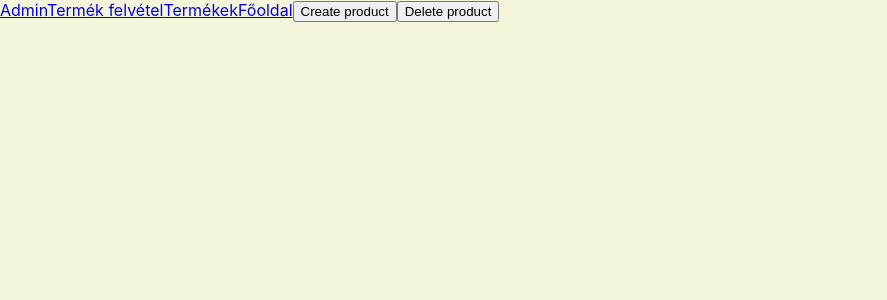
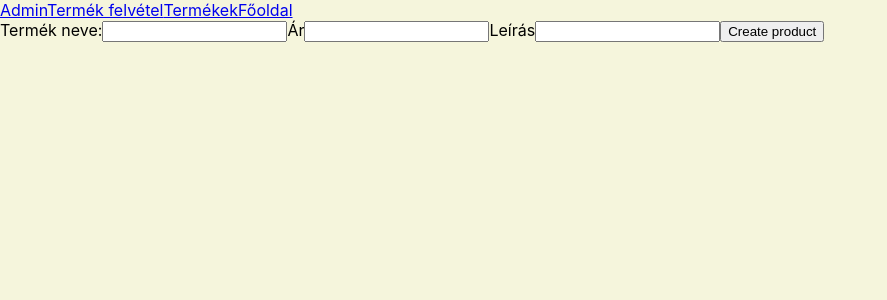
Before and after one commit to MakoveiMiron/csapat-12, a React (Create React App) app in the folder projekt/projekt12/: page /admin/termek-felvetel in a window 1280 px wide. Shown: the top 300 px of the page, without its empty margins (0-887 px from the left). Built offline with nearby package versions, Linux system fonts and the light colour scheme.

Commit message:
createProduct form

```diff
--- a/projekt/projekt12/src/Services/Crud.js
+++ b/projekt/projekt12/src/Services/Crud.js
@@ -8,14 +8,14 @@ export function readProducts(){
 }
 
 
-export function createProduct(){
+export function createProduct(price, title, description){
     return(
         fetch(`${API_URL}termekek.json`,{
             method: 'POST',
             headers: {
                 'Content-Type': 'application/json'
             },
-            body: JSON.stringify({title: "Szuper kávé, vedd meg!", price : 69})
+            body: JSON.stringify({title, price, description})
         })
         .then(data => data.json())
         .then(resp => updateProduct(resp.name))
--- a/projekt/projekt12/src/components/Admin1/Admin1.js
+++ /dev/null
@@ -1,10 +0,0 @@
-import {createProduct, deleteProduct} from '../../Services/Crud'
-
-export default function Admin1(){
-    return(
-        <>
-            <button onClick={createProduct}>Create product</button>
-            <button onClick={deleteProduct}>Delete product</button>
-        </>
-    )
-}
--- /dev/null
+++ b/projekt/projekt12/src/components/CreateProduct/CreateProduct.js
@@ -0,0 +1,44 @@
+import {createProduct, deleteProduct} from '../../Services/Crud'
+import { useState } from 'react'
+
+export default function CreateProduct(){
+
+    const[title, setTitle] = useState("")
+    const[price, setPrice] = useState("")
+    const[description, setDescription] = useState("")
+
+    function Titlechange (e){
+            setTitle(e.target.value)
+    }
+
+    function Pricechange (e) {
+        setPrice(e.target.value)
+    }
+
+    function Descriptionchange (e){
+        setDescription(e.target.value)
+    }
+
+    function handleSubmit (e){
+        e.preventDefault();
+        createProduct(price, title, description)
+    }
+
+    return(
+        <>
+        <form onSubmit={handleSubmit}>
+            <label htmlFor = "Title" >Termék neve:</label>
+            <input name ="Title" type= "text" value= {title} onChange ={Titlechange} required />
+
+            <label htmlFor= "Price" >Ár</label>
+            <input name = "Price" type= "number" value= {price} onChange ={Pricechange} required />
+
+            <label htmlFor ="Description" >Leírás</label>
+            <input name ="Description" type= "text" value= {description} onChange ={Descriptionchange} required />
+
+            <button type='submit'>Create product</button>
+        </form>
+
+        </>
+    )
+}
--- a/projekt/projekt12/src/index.js
+++ b/projekt/projekt12/src/index.js
@@ -9,9 +9,9 @@ import Admin from './Pages/Admin';
 import Contact from './components/Contact/Contact';
 import AboutUs from './components/AboutUs/AboutUs'
 import Layout from './components/Layout/Layout';
-import Search from './components/SearchBar/Search';
+import Search from './components/Searchbar/Search';
 import AdminLayout from './components/Layout/AdminLayout';
-import Admin1 from './components/Admin1/Admin1';
+import CreateProduct from './components/CreateProduct/CreateProduct';
 import AdminProducts from './components/Admin products/AdminProducts';
 
 const router = createBrowserRouter([
@@ -51,7 +51,7 @@ const router = createBrowserRouter([
       },
       {
         path: '/admin/termek-felvetel',
-        element: <Admin1 />
+        element: <CreateProduct />
       },
       {
         path: '/admin/termekek',
```
Also changed, not shown: projekt/projekt12/src/components/CreateProduct/CreateProduct.css (added).
